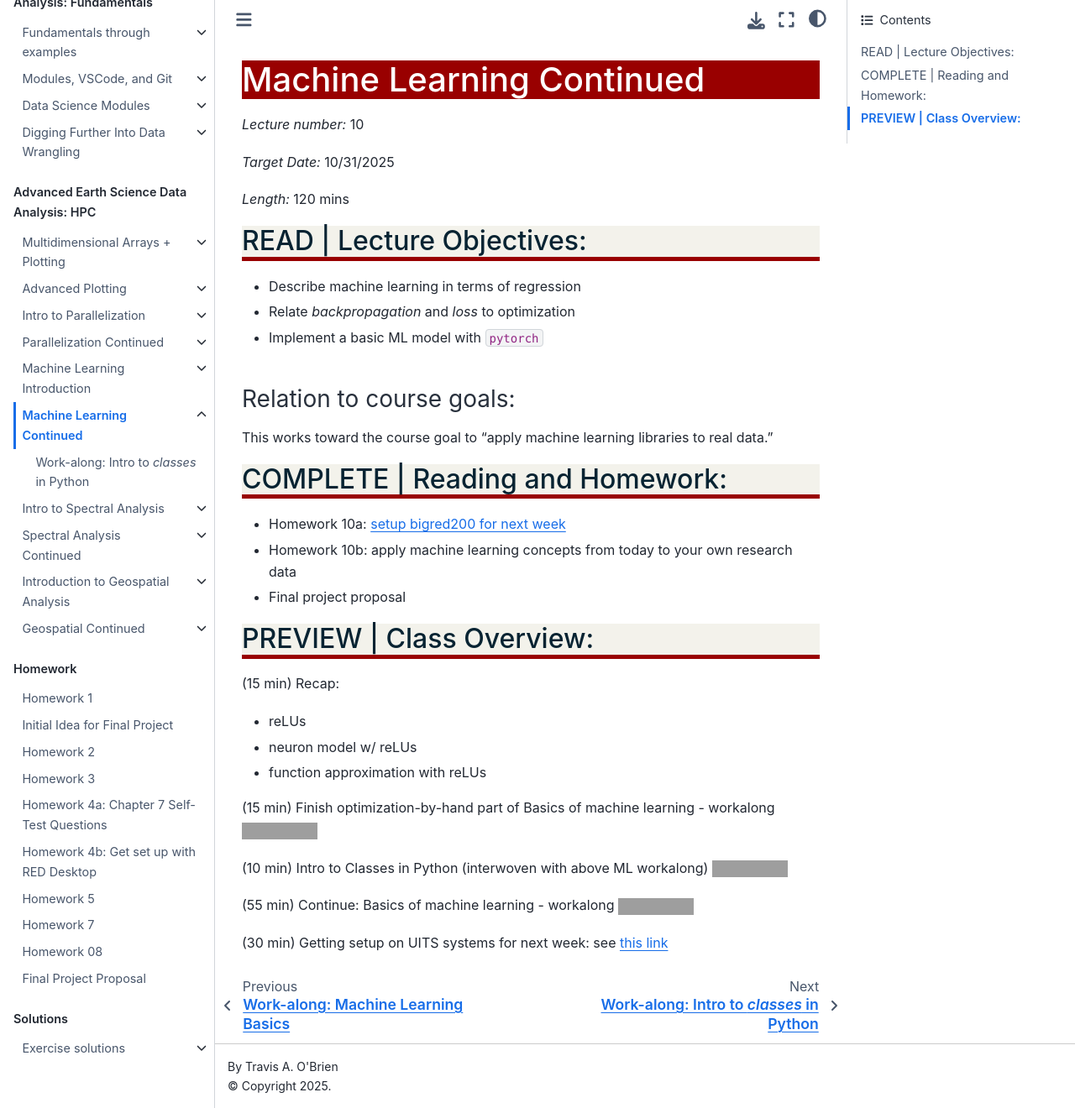
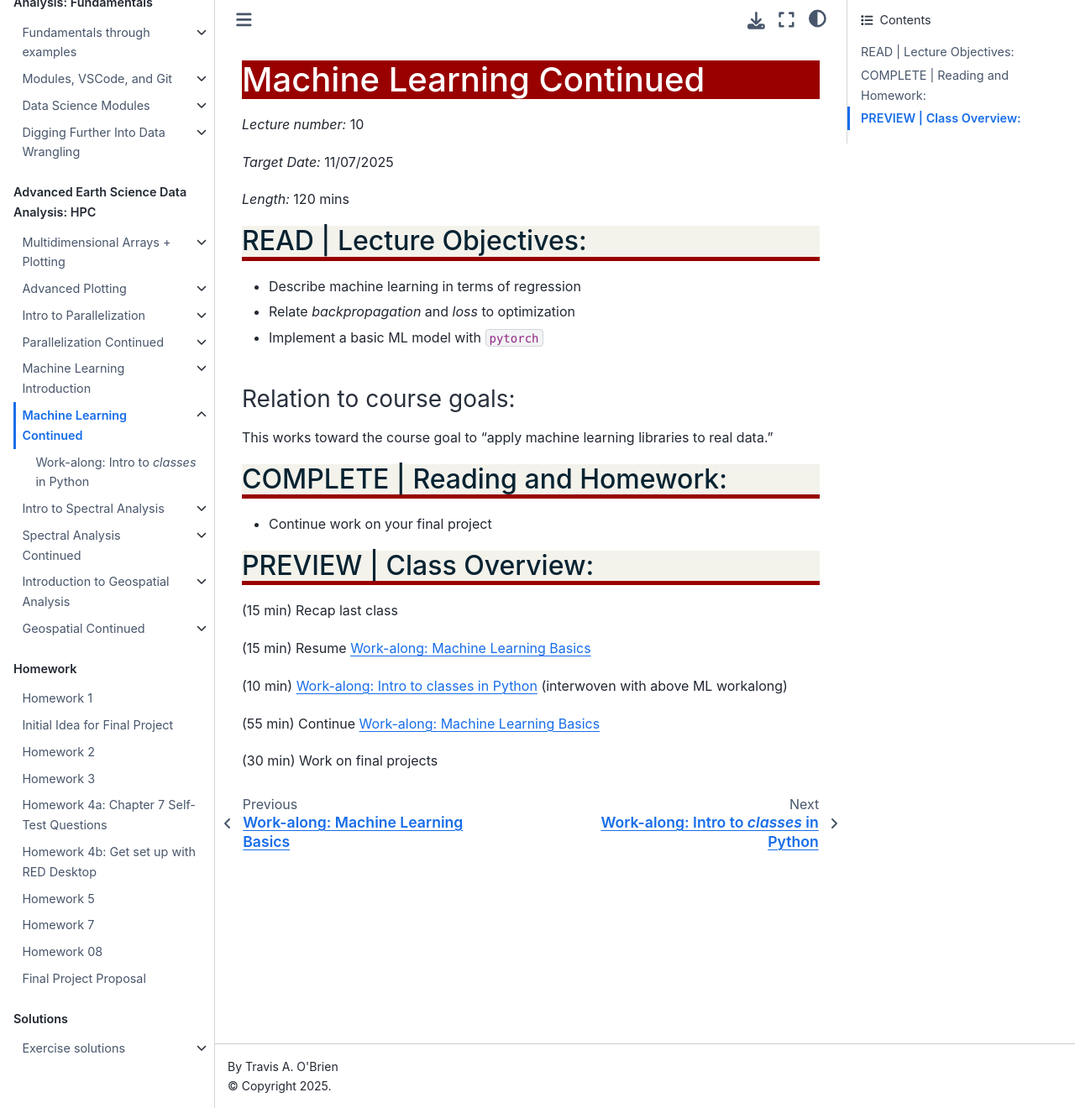
Before and after one commit to taobrienlbl/advanced_earth_science_data_analysis, a Jupyter Book: the page built from content/lessons/10_machine_learning_continued/10_machine_learning_continued.md, in a window 1280 px wide and 1320 px high. Shown: the whole window at 84% size. Built offline with Jupyter Book 1.0.4 settings and Sphinx 7.4.7 and the Sphinx Book theme 1.1.4, drawn with Linux system fonts in a browser that asks for light colours; pages that are not in the unit, such as notebooks, are missing from menus; grey boxes are pictures that could not be loaded.

Commit message:
Revised lesson 10 plan

```diff
--- a/content/lessons/10_machine_learning_continued/10_machine_learning_continued.md
+++ b/content/lessons/10_machine_learning_continued/10_machine_learning_continued.md
@@ -2,7 +2,7 @@
 
 *Lecture number:* 10
 
-*Target Date:* 10/31/2025
+*Target Date:* 11/07/2025
 
 *Length:* 120 mins
 
@@ -18,33 +18,16 @@ This works toward the course goal to "apply machine learning libraries to real d
 
 ## COMPLETE | Reading and Homework:
 
-* Homework 10a: [setup bigred200 for next week](https://github.com/taobrienlbl/advanced_earth_science_data_analysis/blob/fall_2025_iub/assignments/homework10a.md)
-* Homework 10b: apply machine learning concepts from today to your own research data
-* Final project proposal
+* Continue work on your final project
 
 ## PREVIEW | Class Overview:
 
-(15 min) Recap:
+(15 min) Recap last class
 
-* reLUs
-* neuron model w/ reLUs
-* function approximation with reLUs
+(15 min) Resume [](../09_machine_learning_intro/09_workalong_machine_learning_basics.ipynb)
 
-(15 min) Finish optimization-by-hand part of Basics of machine learning - workalong
-<a target="_blank" href="https://colab.research.google.com/github/taobrienlbl/advanced_earth_science_data_analysis/blob/fall_2025_iub/content/lessons/09_machine_learning_intro/09_workalong_machine_learning_basics.ipynb">
-  <img src="https://colab.research.google.com/assets/colab-badge.svg" alt="Open In Colab"/>
-</a>
+(10 min) [](./10_workalong_intro_to_classes.ipynb) (interwoven with above ML workalong)
 
+(55 min) Continue [](../09_machine_learning_intro/09_workalong_machine_learning_basics.ipynb)
 
-(10 min) Intro to Classes in Python (interwoven with above ML workalong)
-<a target="_blank" href="https://colab.research.google.com/github/taobrienlbl/advanced_earth_science_data_analysis/blob/fall_2025_iub/content/lessons/09_machine_learning_intro/10_workalong_intro_to_classes.ipynb">
-  <img src="https://colab.research.google.com/assets/colab-badge.svg" alt="Open In Colab"/>
-</a>
-
-(55 min) Continue: Basics of machine learning - workalong
-<a target="_blank" href="https://colab.research.google.com/github/taobrienlbl/advanced_earth_science_data_analysis/blob/fall_2025_iub/content/lessons/09_machine_learning_intro/09_workalong01_machine_learning_basics.ipynb">
-  <img src="https://colab.research.google.com/assets/colab-badge.svg" alt="Open In Colab"/>
-</a>
-
-
-(30 min) Getting setup on UITS systems for next week: see [this link](https://github.com/taobrienlbl/advanced_earth_science_data_analysis/blob/fall_2025_iub/assignments/homework10a.md)
+(30 min) Work on final projects
```
Also changed, not shown: content/lessons/10_machine_learning_continued/10_workalong_intro_to_classes_SOLUTION.ipynb.
